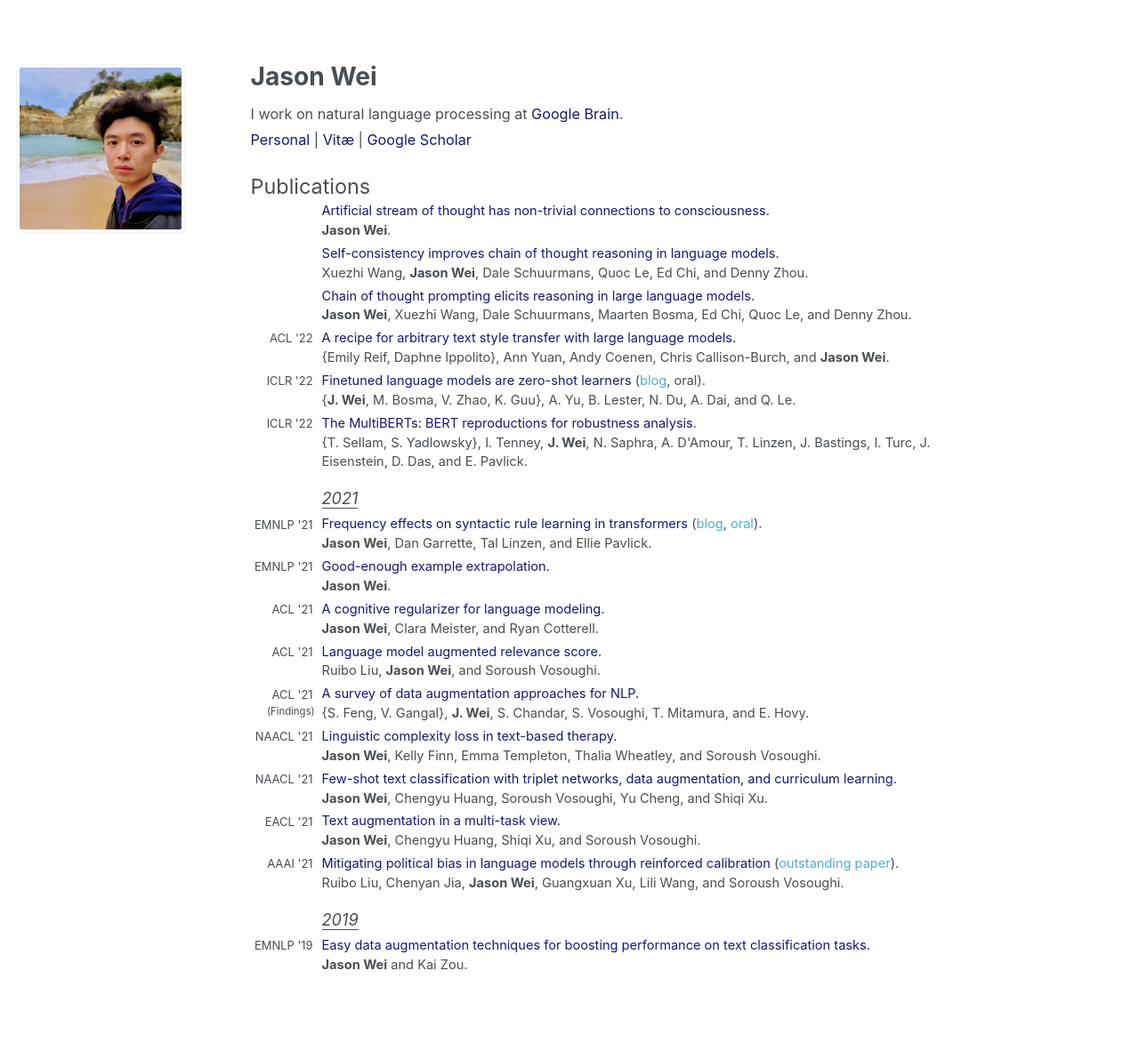
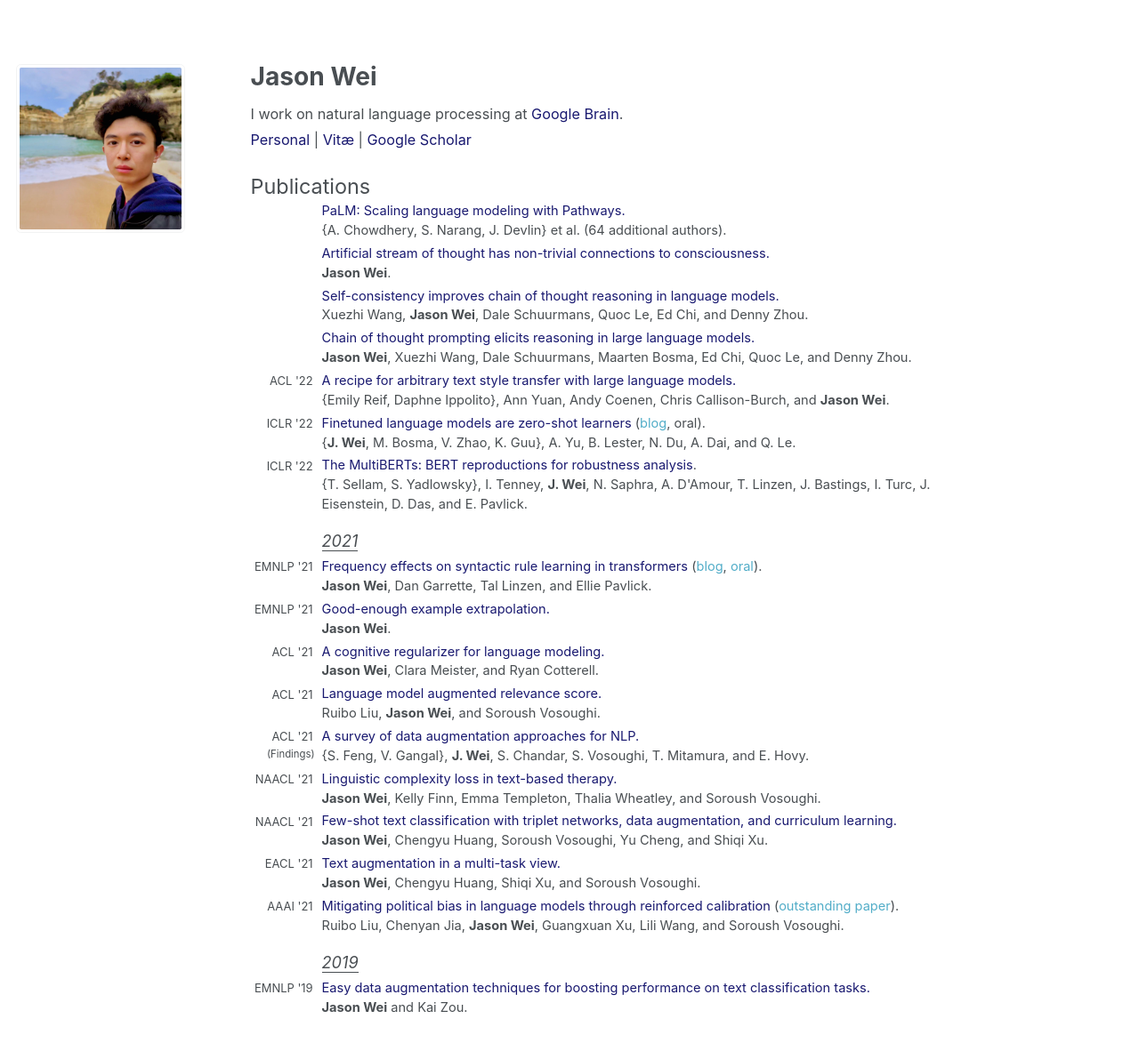
Before and after one commit to jasonwei20/jasonwei20.github.io, a Jekyll site: the page built from _pages/about.md, in a window 1280 px wide. Shown: the whole page at 89% size. Built offline with Jekyll 4.4.1, drawn with Linux system fonts in a browser that asks for light colours; before the commit the page ends 1143 px from its top, so only the background shows below that.

Commit message:
Update about.md

```diff
--- a/_pages/about.md
+++ b/_pages/about.md
@@ -30,6 +30,14 @@ I work on natural language processing at <a href="https://research.google/teams/
 
 <span style="font-size:1.3em">Publications</span>
 <table style="width:100%">
+  <tr>
+    <td style="width:80px; text-align:right; padding-right:10px; font-size:0.8em"> </td>
+    <td><a href="https://arxiv.org/abs/2204.02311" style="color:#191970" target="_blank">PaLM: Scaling language modeling with Pathways.</a></td>
+  </tr>
+  <tr>
+    <td></td>
+    <td style="padding-bottom:4px">{A. Chowdhery, S. Narang, J. Devlin} et al. (64 additional authors).</td>
+  </tr>
   <tr>
     <td style="width:80px; text-align:right; padding-right:10px; font-size:0.8em"> </td>
     <td><a href="https://openreview.net/pdf?id=B3Gzjug-xzc" style="color:#191970" target="_blank">Artificial stream of thought has non-trivial connections to consciousness.</a></td>
```
